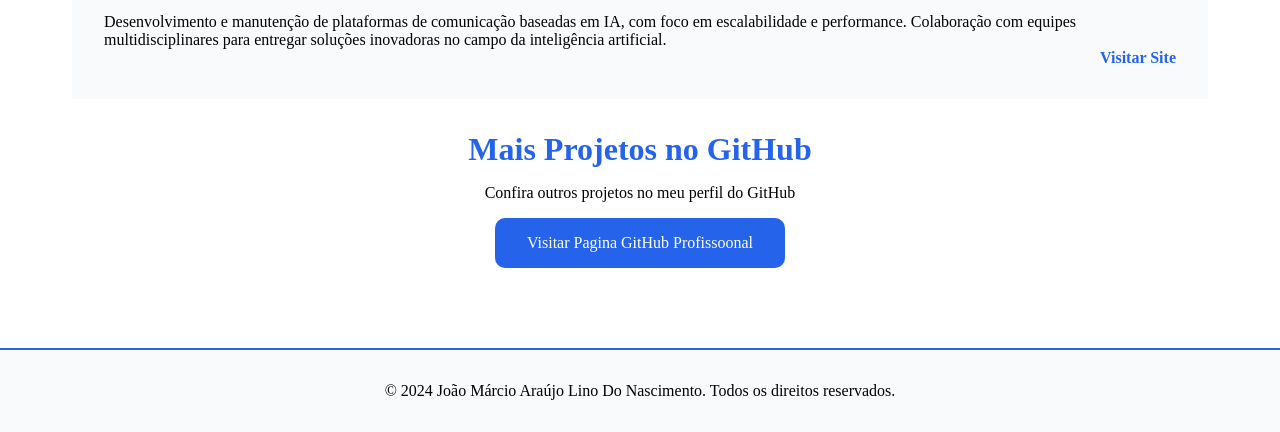
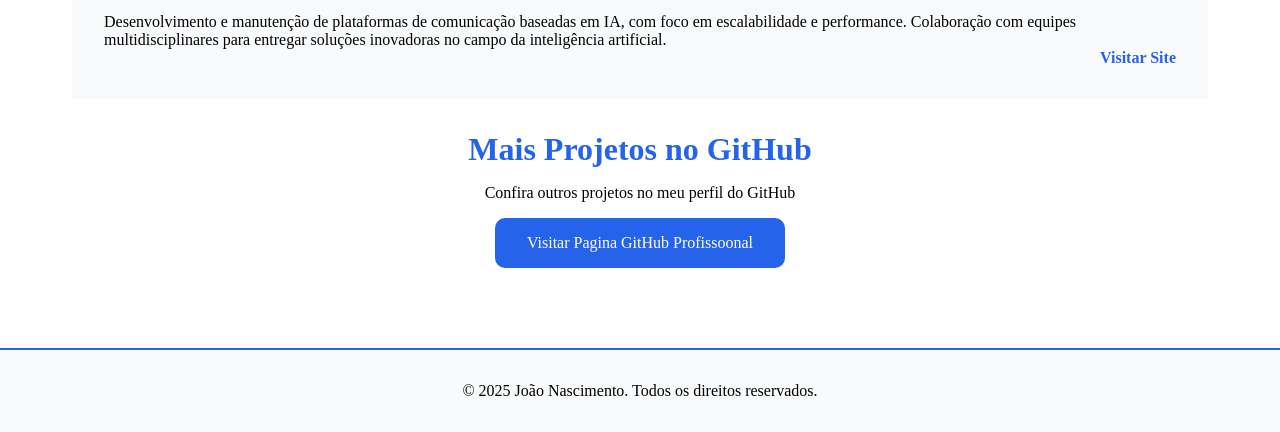
Before and after one commit to joaoBrRj91/projeto-portfolio, a plain HTML site: page portfolio.html in a window 1280 px wide. Shown: the part 639-1071 px from the top of the page. Drawn offline with Linux system fonts and the light colour scheme.

Commit message:
Ajuste footer

```diff
--- a/portfolio.html
+++ b/portfolio.html
@@ -107,10 +107,7 @@
     </main>
 
     <footer>
-      <p>
-        &copy; 2024 João Márcio Araújo Lino Do Nascimento. Todos os direitos
-        reservados.
-      </p>
+      <p>&copy; 2025 João Nascimento. Todos os direitos reservados.</p>
     </footer>
   </body>
 </html>
```
Also changed, not shown: contato.html (+1 -1 lines), formacao.html (+1 -1 lines), index.html (+1 -1 lines).
